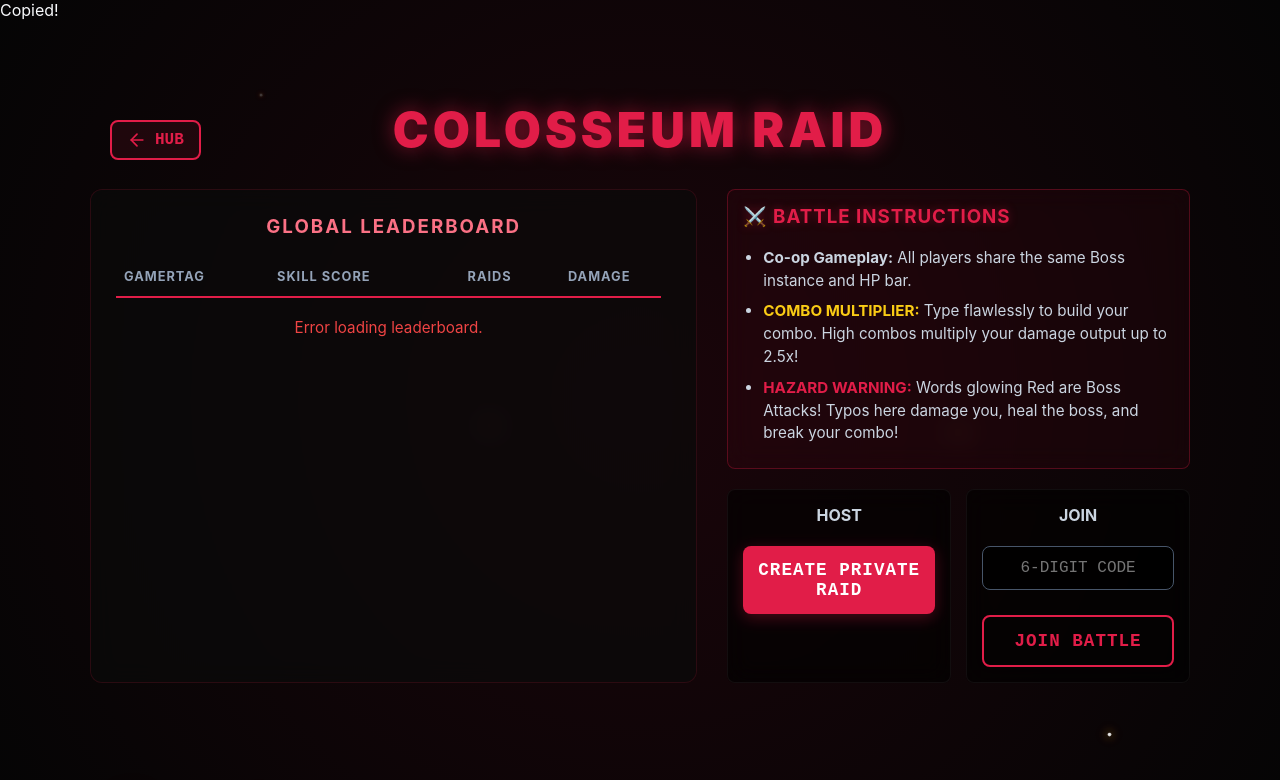
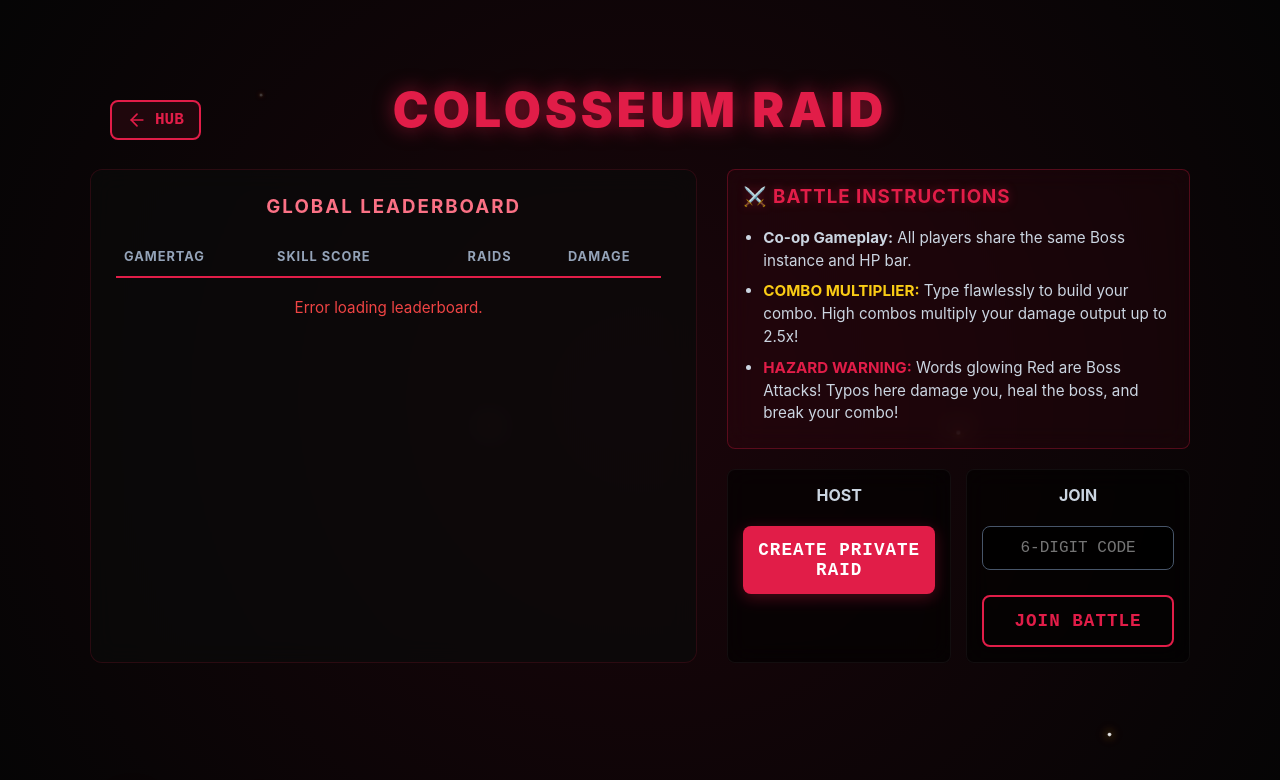
Before and after one commit to Heizenburger/TurboType, a website: page public/colosseum.html in a window 1280 px wide. Drawn offline with nearby package versions, Linux system fonts and the light colour scheme; no server answers; sample sign-in values are in the browser's storage.

Commit message:
Fix HTML formatting and ensure proper structure

```diff
--- a/public/colosseum.html
+++ b/public/colosseum.html
@@ -22,9 +22,6 @@
         <div class="ember" style="left: 90%; width: 4px; height: 4px; animation-duration: 2.3s; animation-delay: 0.2s; --dir: -2;"></div>
         <div class="ember" style="left: 10%; width: 8px; height: 8px; animation-duration: 3.5s; animation-delay: 1.5s; --dir: 0.5;"></div>
     </div>
-
-    <div id="copy-toast" class="copy-toast">Copied!</div>
-
     <div id="leave-modal" class="custom-modal">
         <div class="modal-box">
             <h2 style="margin-top:0; color: #ef4444;">ABANDON RAID?</h2>
```
